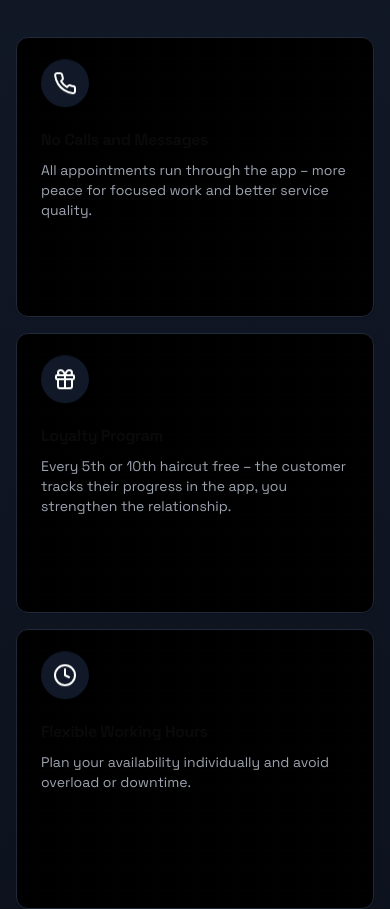
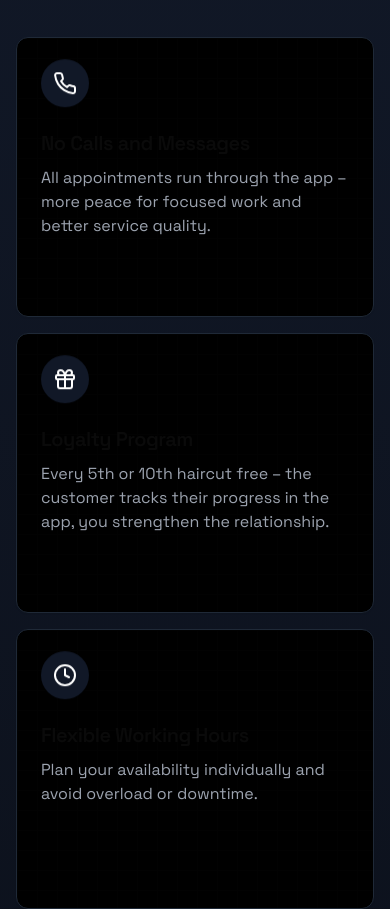
Before and after one commit to PericaGlisa/mk-buchung, a Next.js app: page / in a window 390 px wide. Shown: the part 3020-3929 px from the top of the page. Built offline with nearby package versions, Linux system fonts and the light colour scheme.

Commit message:
Update font sizes in feature cards: Set card titles to text-[20px] for mobile and sm:text-[24px] for tablet/larger, and card descriptions to text-base for mobile, sm:text-base for tablet, and md:text-lg for desktop

```diff
--- a/components/feature-card.tsx
+++ b/components/feature-card.tsx
@@ -26,10 +26,10 @@ export function FeatureCard({ title, description, icon, className = "", style }:
         <div className="w-12 h-12 sm:w-14 sm:h-14 md:w-16 md:h-16 rounded-full bg-gray-900 flex items-center justify-center mb-3 sm:mb-4 md:mb-6 rotate-animation continuous-float">
           {icon}
         </div>
-        <CardTitle className="text-base sm:text-lg md:text-xl font-bold">{title}</CardTitle>
+        <CardTitle className="text-[20px] sm:text-[24px] font-semibold">{title}</CardTitle>
       </CardHeader>
       <CardContent className="flex items-start relative">
-        <CardDescription className="text-sm sm:text-base md:text-lg text-gray-400">{description}</CardDescription>
+        <CardDescription className="text-base sm:text-base md:text-lg text-gray-400">{description}</CardDescription>
       </CardContent>
     </Card>
   )
```
